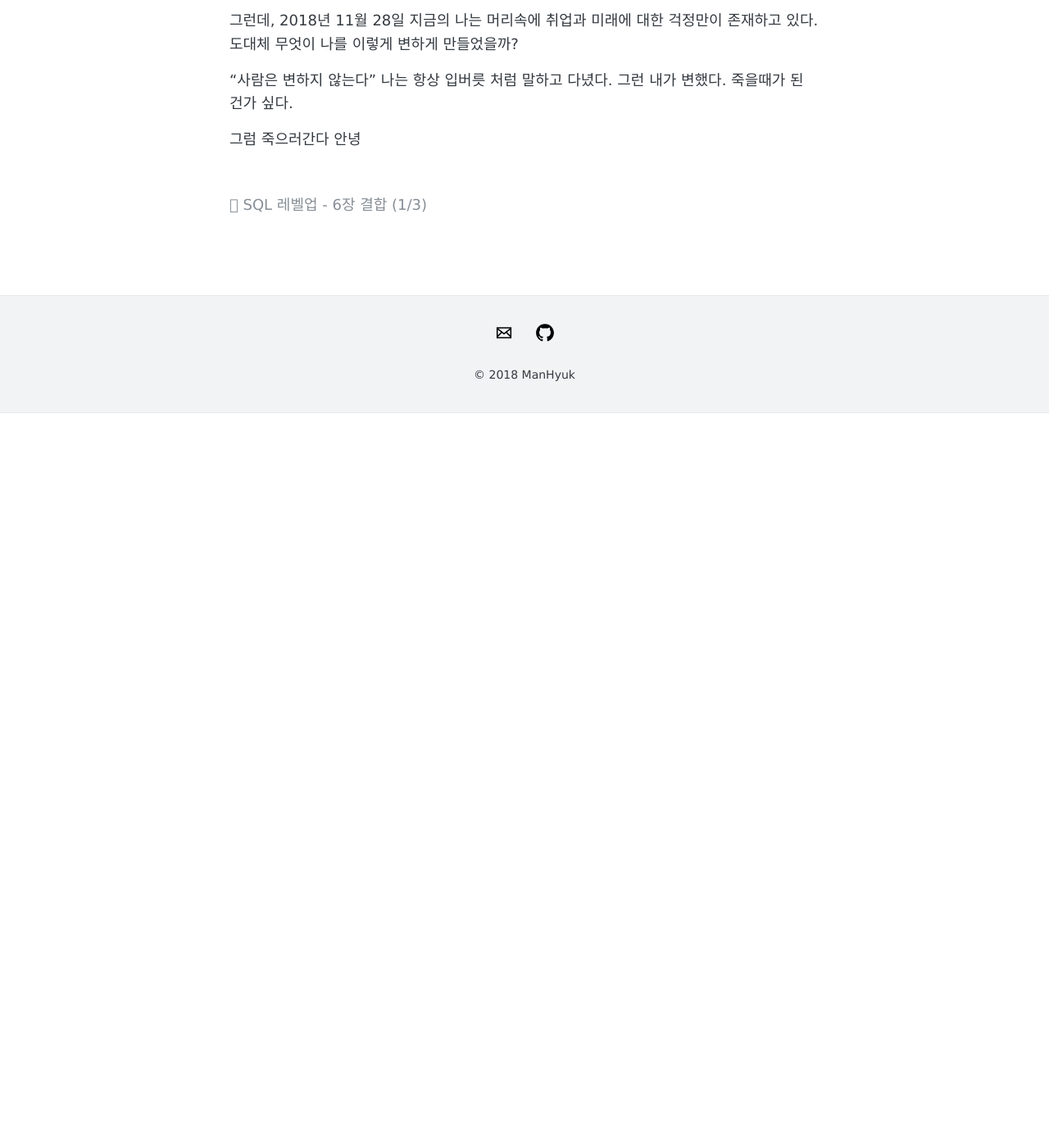
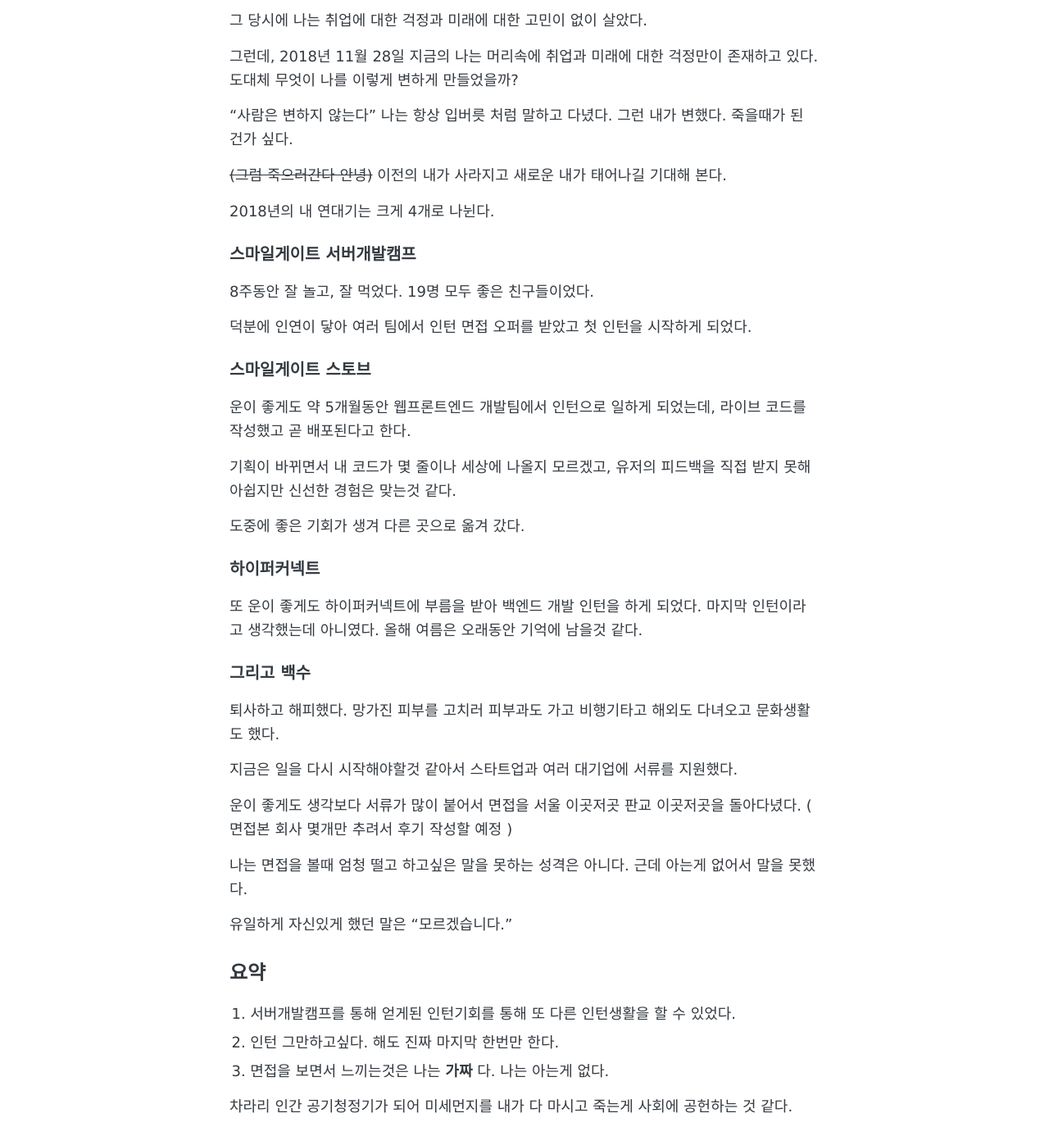
Before and after one commit to ManHyuk/ManHyuk.github.io, a Jekyll site: the page built from _posts/2018-12-29-result-of-2018.md, in a window 1280 px wide and 1400 px high, scrolled down 813 px. Shown: the top 1397 px of the window at 82% size. Built offline with Jekyll 4.4.1, drawn with Linux system fonts in a browser that asks for light colours; comment, search, counter and statistics services are not loaded; before the commit the page ends 1317 px from its top, so only the background shows below that; some of the changed text lies outside the part shown.

Commit message:
edit result2018

```diff
--- a/_posts/2018-12-29-result-of-2018.md
+++ b/_posts/2018-12-29-result-of-2018.md
@@ -9,6 +9,8 @@
 ## 미리쓰는 2018년 회고
 
 2018년이 아직 한달 남았지만, 지금부터 쓰기 시작해야 올해 안에 글을 완성할 수 있을것 같기에 미리 쓰기 시작한다.
+
+사실상 회고가 아닌 결산이라고 쓰는게 맞을것 같다.
 
 딱히 누군가를 위한 글이 아니기에 일기처럼 편하게 써 내려갈 예정이다.
 
@@ -22,7 +24,6 @@
 
 > ??? 최고말고 회고 멍청아
 
-
 2017년 11월 말, 즉 작년 이때에는 학교 기말고사를 준비하며 미래와 취업에대한 생각이 전혀 없이 하루하루를 보내고 있었다.
 
 그 당시에 나는 취업에 대한 걱정과 미래에 대한 고민이 없이 살았다.
@@ -31,5 +32,64 @@
 
 "사람은 변하지 않는다" 나는 항상 입버릇 처럼 말하고 다녔다. 그런 내가 변했다. 죽을때가 된 건가 싶다.
 
+~~(그럼 죽으러간다 안녕)~~ 이전의 내가 사라지고 새로운 내가 태어나길 기대해 본다.
 
-그럼 죽으러간다 안녕
+
+
+2018년의 내 연대기는 크게 4개로 나뉜다.
+
+
+
+### 스마일게이트 서버개발캠프
+
+8주동안 잘 놀고, 잘 먹었다. 19명 모두 좋은 친구들이었다.
+
+덕분에 인연이 닿아 여러 팀에서 인턴 면접 오퍼를 받았고 첫 인턴을 시작하게 되었다.
+
+
+
+### 스마일게이트 스토브
+
+운이 좋게도 약 5개월동안 웹프론트엔드 개발팀에서 인턴으로 일하게 되었는데, 라이브 코드를 작성했고 곧 배포된다고 한다.
+
+기획이 바뀌면서 내 코드가 몇 줄이나 세상에 나올지 모르겠고, 유저의 피드백을 직접 받지 못해 아쉽지만 신선한 경험은 맞는것 같다.
+
+도중에 좋은 기회가 생겨 다른 곳으로 옮겨 갔다.
+
+
+
+### 하이퍼커넥트
+
+또 운이 좋게도 하이퍼커넥트에 부름을 받아 백엔드 개발 인턴을 하게 되었다. 마지막 인턴이라고 생각했는데 아니였다. 올해 여름은 오래동안 기억에 남을것 같다.
+
+
+
+### 그리고 백수
+
+퇴사하고 해피했다. 망가진 피부를 고치러 피부과도 가고 비행기타고 해외도 다녀오고 문화생활도 했다.
+
+
+
+지금은 일을 다시 시작해야할것 같아서 스타트업과 여러 대기업에 서류를 지원했다.
+
+운이 좋게도 생각보다 서류가 많이 붙어서 면접을 서울 이곳저곳 판교 이곳저곳을 돌아다녔다. ( 면접본 회사 몇개만 추려서 후기 작성할 예정 )
+
+나는 면접을 볼때 엄청 떨고 하고싶은 말을 못하는 성격은 아니다. 근데 아는게 없어서 말을 못했다.
+
+유일하게 자신있게 했던 말은 "모르겠습니다."
+
+
+
+
+
+
+
+## 요약
+
+1. 서버개발캠프를 통해 얻게된 인턴기회를 통해 또 다른 인턴생활을 할 수 있었다.
+2. 인턴 그만하고싶다. 해도 진짜 마지막 한번만 한다.
+3. 면접을 보면서 느끼는것은 나는 **가짜** 다. 나는 아는게 없다.
+
+
+
+차라리 인간 공기청정기가 되어 미세먼지를 내가 다 마시고 죽는게 사회에 공헌하는 것 같다.
```
